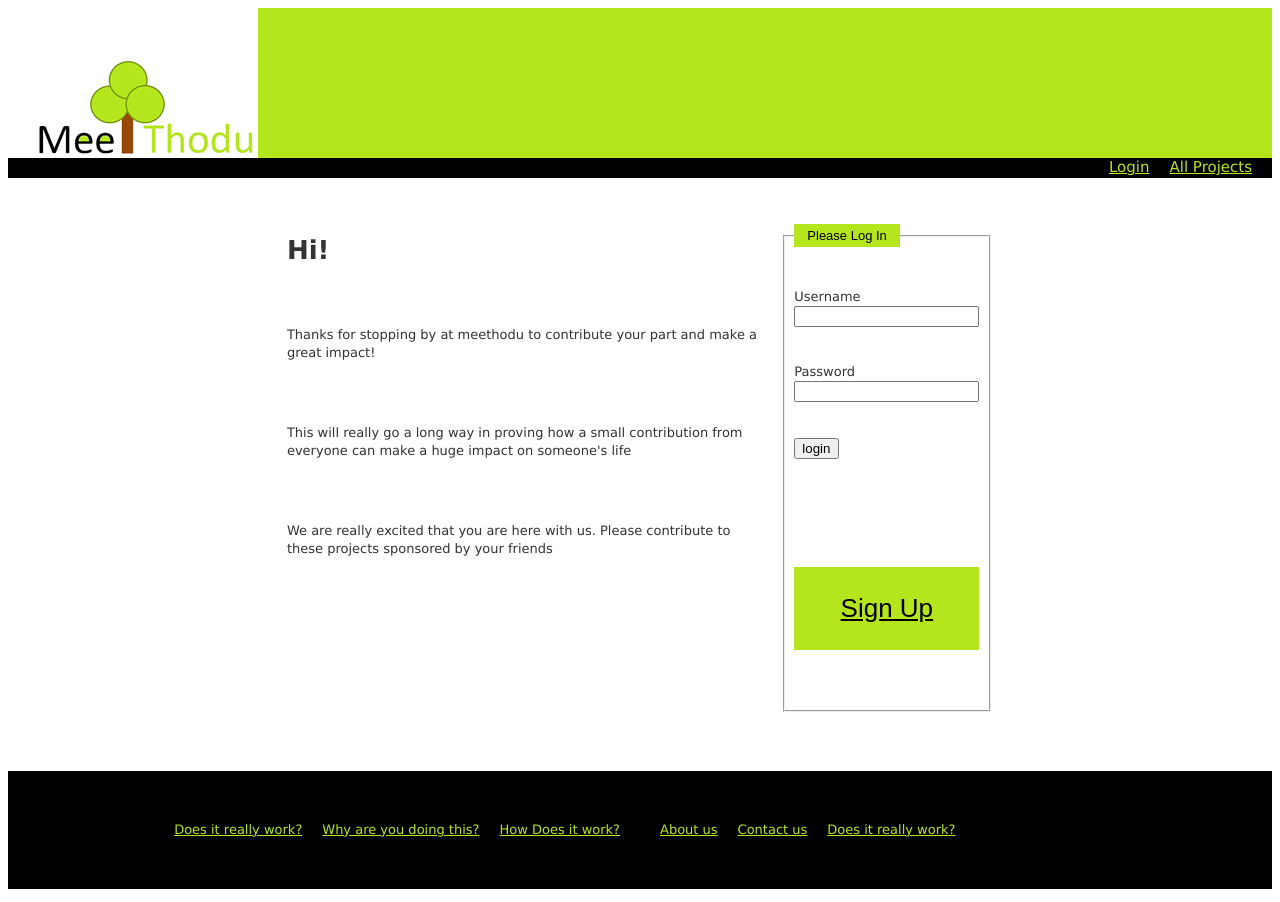
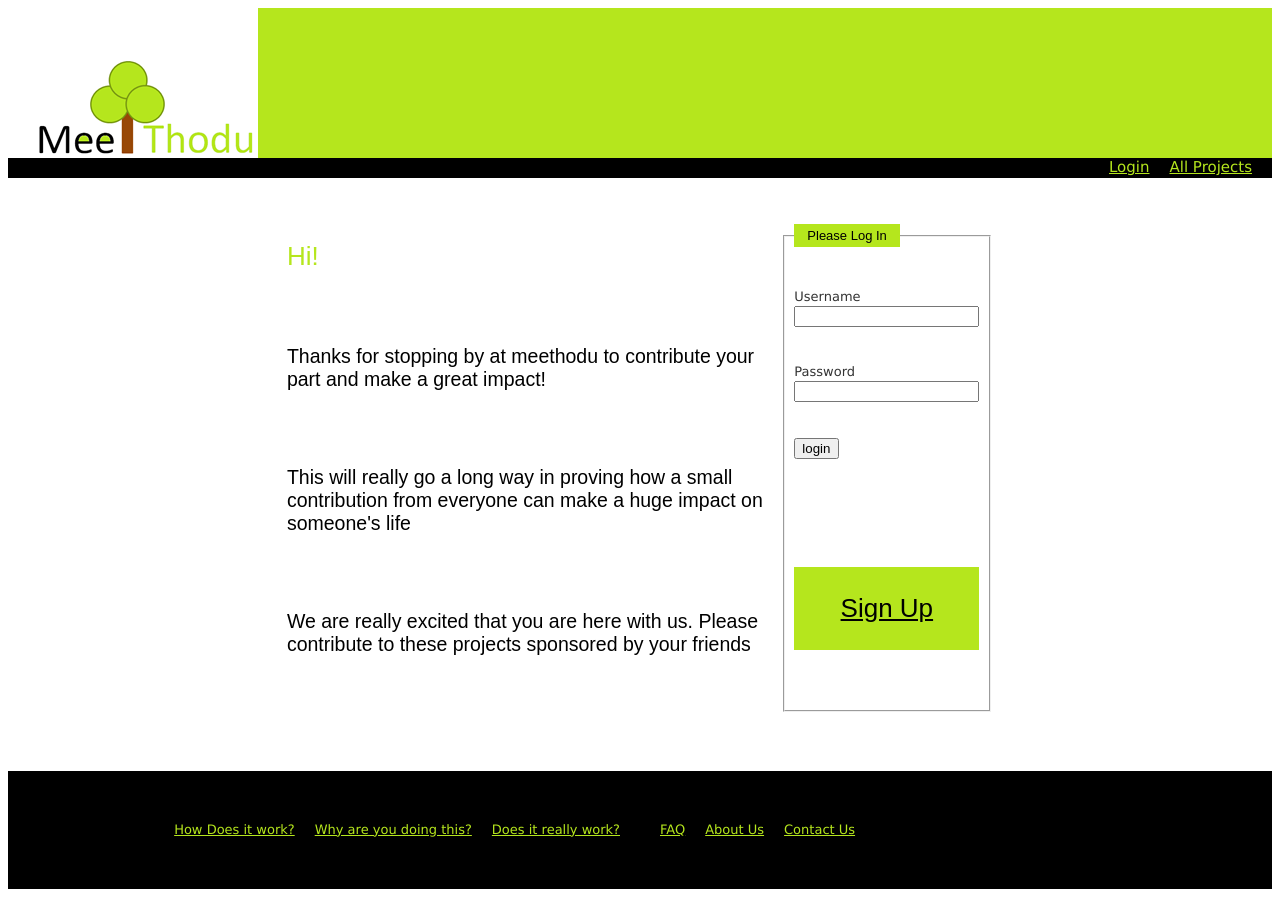
Before and after one commit to a4anishm/Meethodu, a Rails app: page / in a window 1280 px wide. Run offline with Rails 7, Linux system fonts and the light colour scheme.

Commit message:
All footer pages

```diff
--- a/meethodu/app/controllers/sessions_controller.rb
+++ b/meethodu/app/controllers/sessions_controller.rb
@@ -22,7 +22,21 @@
   end
 
 
-  def destroy
+  def about
   end
 
+  def howit
+  end
+
+  def whyit
+  end
+
+  def doesit
+  end
+
+  def faq
+  end
+
+  def contact
+  end
 end
--- a/meethodu/app/views/layouts/application.html.erb
+++ b/meethodu/app/views/layouts/application.html.erb
@@ -1,8 +1,9 @@
 <!DOCTYPE html>
 <html>
 <head>
+<link rel="shortcut icon" href="www.meethodu.org/favicon.ico" />
   <meta name="msvalidate.01" content="54C8F5898C73376F744631066D83A760" />
-  <title>Meethodu - Help and Receive from your friends</title>
+  <title>Meethodu - Help and Receive help from your friends</title>
   <%= stylesheet_link_tag "scaffold" %>
   <%= stylesheet_link_tag "meethodu", :media => "all" %>
   <%= javascript_include_tag :defaults %>
@@ -43,25 +44,27 @@
 	</div>
         <div id="mee_footer">
 		<ul id="mee_footer_list_faq">
+                        <li>
+				<a href="doesit">Does it really work? </a>
+			</li>
+
 			<li>
-				<a href="google.com">How Does it work? </a>
+				<a href="whyit">Why are you doing this? </a>
 			</li>
-			<li>
-				<a href="google.com">Why are you doing this? </a>
+                        <li>
+				<a href="howit">How Does it work? </a>
 			</li>
-			<li>
-				<a href="google.com">Does it really work? </a>
-			</li>
+
                 </ul>
                 <ul id="mee_footer_list_contacts">
 			<li>
-				<a href="google.com">About us</a>
+				<a href="faq">FAQ</a>
 			</li>
 			<li>
-				<a href="google.com">Contact us</a>
+				<a href="/about">About Us</a>
 			</li>
 			<li>
-				<a href="google.com">Does it really work? </a>
+				<a href="contact">Contact Us</a>
 			</li>
 		</ul>
         </div>
--- /dev/null
+++ b/meethodu/app/views/sessions/contact.erb
@@ -0,0 +1,2 @@
+<h1>Contact us</h1>
+<p>Please send an email to meethodu@gmail.com for any questions / concerns you have. </p>
--- /dev/null
+++ b/meethodu/app/views/sessions/doesit.erb
@@ -0,0 +1,4 @@
+<h1 id="faq_q">Can Methodu really work?</h1>
+<p id="faq_alt">Ofcourse yes! We started meethodu.org after a field trial conducted in a remote village of AndhraPradesh, India. The success of meethodu primarily depends on the success rate of loan recollection</p>
+<p id="faq_alt">Please sponsor only people whom you really trust. We are saying this because first, it impacts your relation with your friend who contributed the money. And second, it esentially removes a loan which could have helped someone else.</p>
+<p id="faq_alt"> SO please be wise in your decisions to sponsor someone.</p>
--- a/meethodu/app/views/sessions/new.html.erb
+++ b/meethodu/app/views/sessions/new.html.erb
@@ -2,13 +2,13 @@
 <tr>
 <td width="75%" valign="top">
 <div class="mee_login_text">
-  <h1>Hi!</h1>
+  <h1 id="about">Hi!</h1>
   <br></br>
-  <p>Thanks for stopping by at meethodu to contribute your part and make a great impact!</p>
+  <p id="faq_alt">Thanks for stopping by at meethodu to contribute your part and make a great impact!</p>
   <br></br>
-  <p>This will really go a long way in proving how a small contribution from everyone can make a huge impact on someone's life</p>
+  <p id="faq_alt">This will really go a long way in proving how a small contribution from everyone can make a huge impact on someone's life</p>
   <br></br>
-  <p>We are really excited that you are here with us. Please contribute to these projects sponsored by your friends </p>
+  <p id="faq_alt">We are really excited that you are here with us. Please contribute to these projects sponsored by your friends </p>
   <br></br>
 </div>
 </td>
--- /dev/null
+++ b/meethodu/app/views/sessions/whyit.erb
@@ -0,0 +1,2 @@
+<h1 id="faq_q">Why it works?</h1>
+<p id="faq_alt">Meethdu is founded on the same principles that the next generation of web is going to be. We strongly believe that your friends wil help you more that what a stranger can help. If you find a potential and trust worthy friend/contact/someone you know who need money, you just express that information on meethodu. Remember, there are many people out there who are willing to loan/contribute insane amounts of money for people they trust. Meethodu helps them in finding friends in need. Meethodu helps you find someone who can help you. </p>
--- a/meethodu/config/routes.rb
+++ b/meethodu/config/routes.rb
@@ -7,6 +7,12 @@
   controller :sessions do
     get 'login' => :new
     post 'login' => :create
+    get 'about' => :about
+    get 'howit' => :howit
+    get 'whyit' => :whyit
+    get 'doesit' => :doesit
+    get 'faq' => :faq
+    get 'contact' => :contact
 
   end
 
--- a/meethodu/public/stylesheets/meethodu.css
+++ b/meethodu/public/stylesheets/meethodu.css
@@ -176,3 +176,21 @@
     font:  500% sans-serif;
 
 }
+
+#about{
+    Color: #B5E61D;
+    font-weight:  bold;
+    font:  200% sans-serif;
+
+}
+
+#faq_q{
+    Color: #B5E61D;
+    font-weight:  bold;
+    font:  150% sans-serif;
+}
+#faq_alt{
+    Color: #000000;
+    font-weight:  bold;
+    font:  150% sans-serif;
+}
```
Also changed, not shown: meethodu/app/views/sessions/about.erb (added, +8 -0 lines), meethodu/app/views/sessions/faq.erb (added, +29 -0 lines), meethodu/app/views/sessions/howit.erb (added, +10 -0 lines), meethodu/public/Aboutus.html (added, +14 -0 lines), 1 other file.
